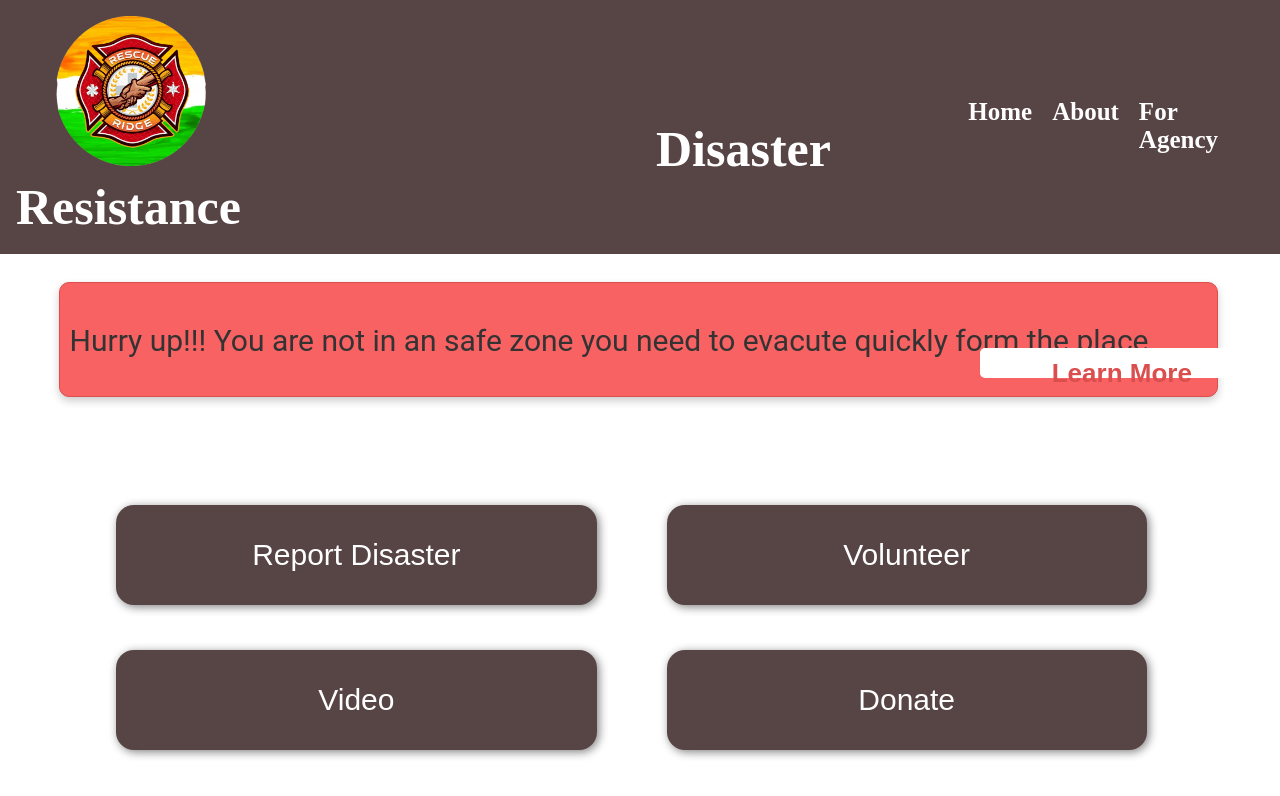
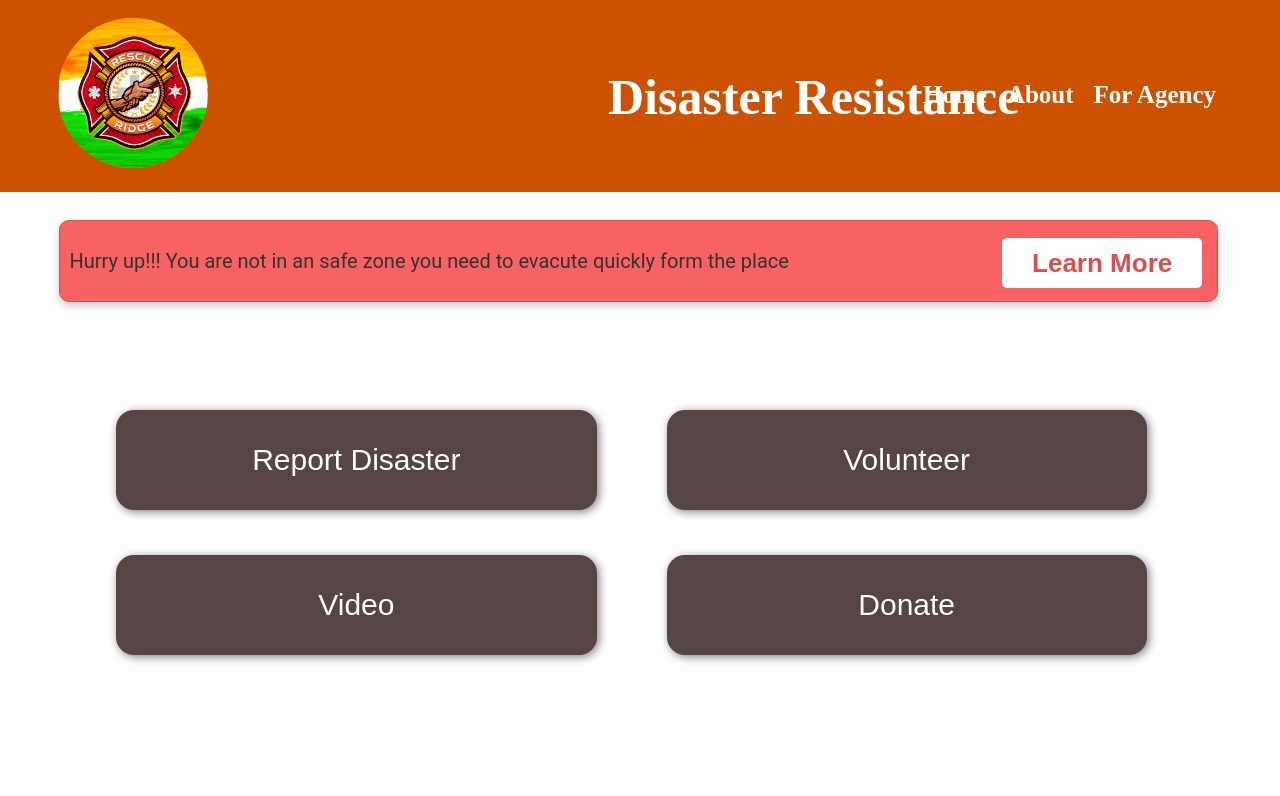
Before and after one commit to Pratyansh35/Hackathon_Techs, a React (Create React App) app in the folder Frontend/: page / in a window 1280 px wide. Shown: the top 796 px of the page. Built offline with nearby package versions, Linux system fonts and the light colour scheme.

Commit message:
"fixed Lay"

```diff
--- a/Frontend/src/components/Java script/Body.js
+++ b/Frontend/src/components/Java script/Body.js
@@ -12,12 +12,10 @@
   return (
     <>
       <div className="card">
-        <div className="card-body">
           <p className="card-text">
             {warningText}
           </p>
           <button className="card-btn" onClick={chagetext}>Learn More</button>
-        </div>
       </div>
 
 
--- a/Frontend/src/components/css/Body.css
+++ b/Frontend/src/components/css/Body.css
@@ -1,6 +1,10 @@
 /* alert card */
 .card {
+  display: flex;
+  flex-direction: row;
+  justify-content: space-between;
   width: 90%;
+  height: 60px;
   background-color: rgb(249, 98, 98);
   border: 1px solid #da4e4e;
   border-radius: 10px;
@@ -8,13 +12,15 @@
   margin-left: 4%;
   margin-top: 3%;
   padding: 10px;
+  align-items: center;
+  text-align: center;
 }
 
 .card-text {
-  font-size: 30px;
+  font-size: 20px;
   font-family: 'Roboto', sans-serif;
   color: #333;
-  margin-bottom: 10px;}
+}
 
 .card-btn {
   background-color: white;
@@ -25,9 +31,10 @@
   font-size: 26px;
   cursor: pointer;
   transition: background-color 0.3s ease;
-  margin-left: 80%;
-  margin-top: -25%;
-
+  width: 200px;
+  height: 50px;
+  margin-right:5px;
+  margin-top:5px ;
 }
 
 .card-btn:hover {
--- a/Frontend/src/components/css/Header.css
+++ b/Frontend/src/components/css/Header.css
@@ -1,13 +1,17 @@
 /* its header */
 header {
-  background-color: #574444;
+  background-color: #cc5200;
   color: #fff;
-  padding: 18px;
+  padding: 20px;
   display: flex;
   justify-content: space-between;
   align-items: center;
   margin:-10px;
+  text-align: center;
+  display: flex;
+  flex-direction: row;
 }
+
 
 .logo img {
   width:50px;
@@ -16,9 +20,11 @@
 }
 
 .heading{
+  position: absolute;
+  margin-top: 50px;
   font-size: 50px;
   font-weight: bold;
-  margin-left: 450px;
+  margin-left: 400px;
 }
 
 nav ul {
```
